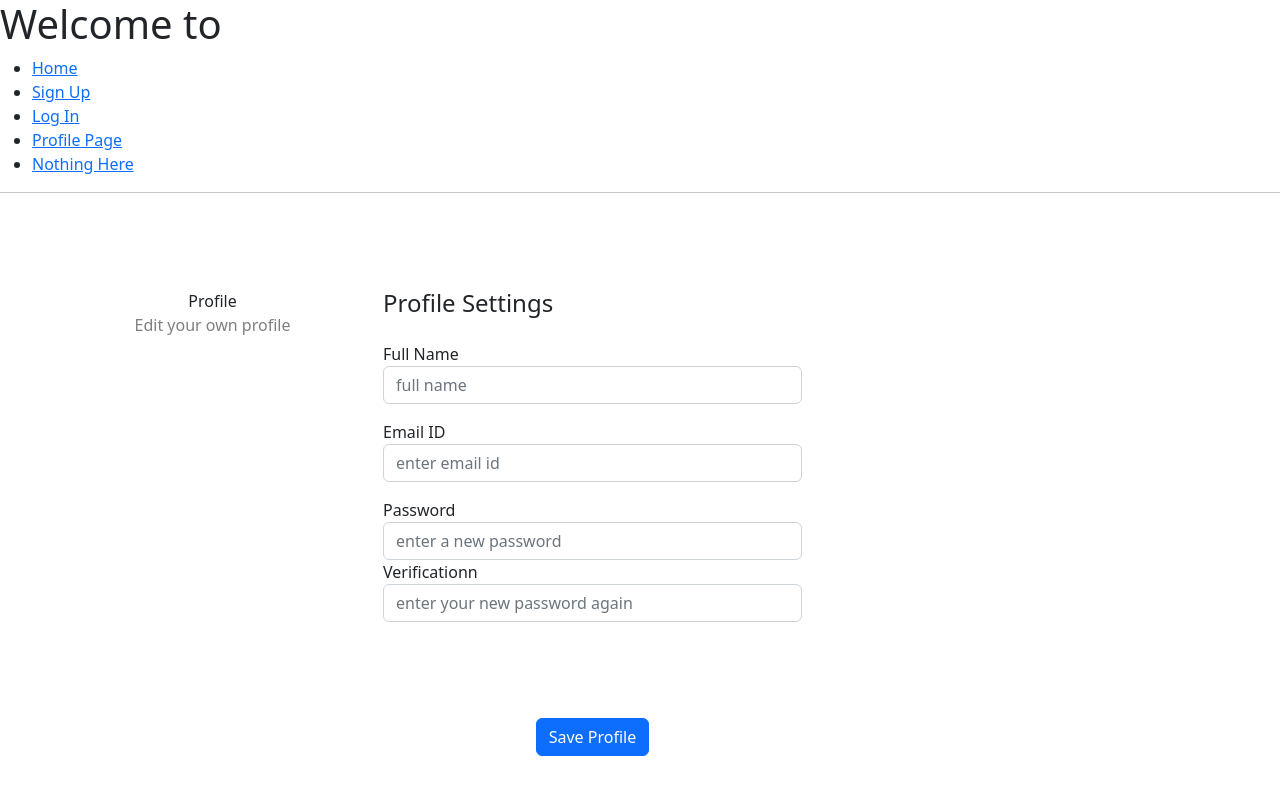
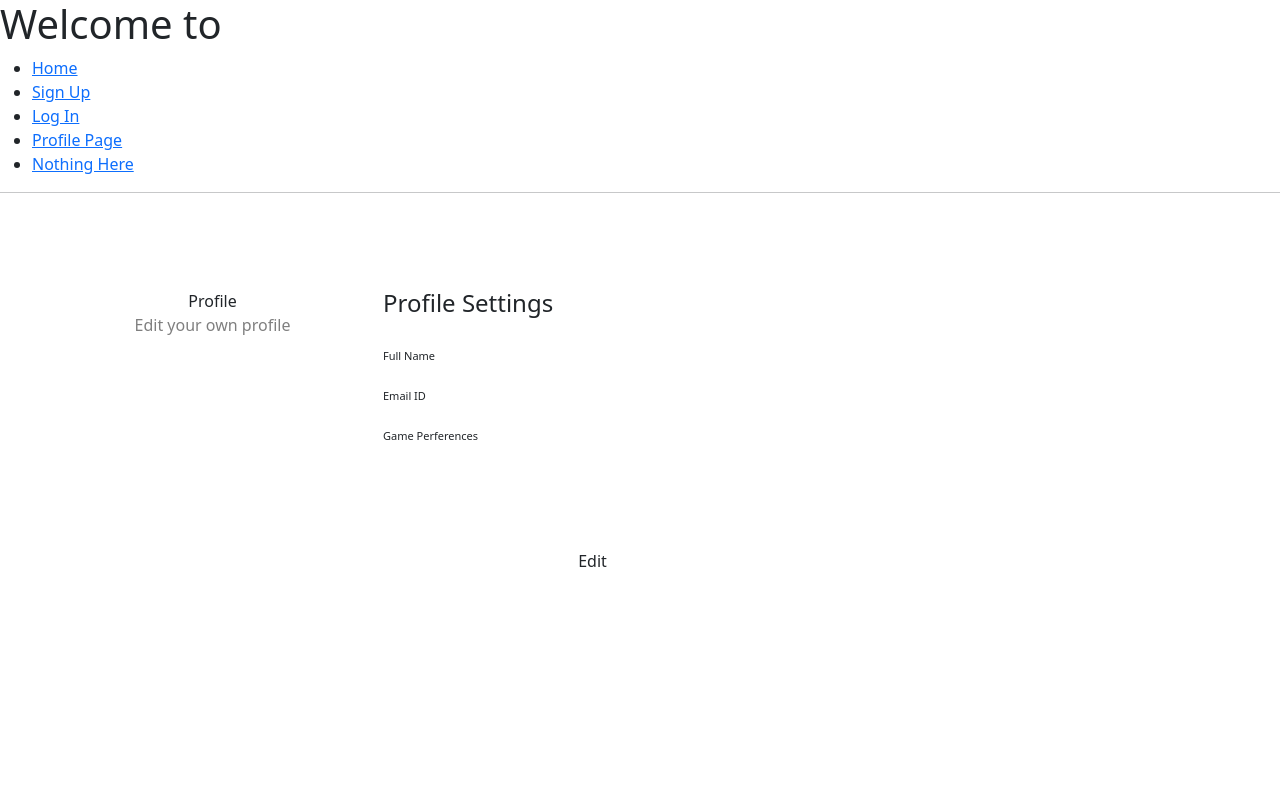
Before and after one commit to CSDS393-Team-Pandas/panda-games-collection, a React (Create React App) app in the folder client/: page /profile in a window 1280 px wide. Shown: the top 794 px of the page. Built offline with nearby package versions, Linux system fonts and the light colour scheme.

Commit message:
Edit and display

```diff
--- a/client/src/App.js
+++ b/client/src/App.js
@@ -4,7 +4,9 @@ import { Routes, Route, Outlet, Link } from "react-router-dom";
 import "bootstrap/dist/css/bootstrap.min.css";
 import SignUp from "./components/auth/SignUp";
 import Home from "./components/auth/Home";
-import Profile from "./components/auth/Profile";
+import ProfileEdit from "./components/auth/ProfileEdit";
+import ProfileDisplay from "./components/auth/ProfileDisplay";
+import Error from "./components/auth/Error";
 
 function App() {
   return (
@@ -15,7 +17,9 @@ function App() {
         <Route path="/" element={<Layout />}>
         <Route path="signup" element={<SignUp />} />
         <Route path="/" element={<Home />} />
-        <Route path="profile" element={<Profile />} />
+        <Route path="profile" element={<ProfileDisplay />} />
+        <Route path="profileEdit" element={<ProfileEdit />} />
+        <Route path="*" element={<Error />} />
         </Route>
       </Routes>
     </div>
--- /dev/null
+++ b/client/src/components/auth/Error.js
@@ -0,0 +1,11 @@
+import { Link } from "react-router-dom";
+
+const Error = () => {
+  return (
+    <section className='section'>
+      <h2>404</h2>
+      <p>Page Not Found</p>
+    </section>
+  );
+};
+export default Error;
--- a/client/src/components/auth/Profile.js
+++ /dev/null
@@ -1,39 +0,0 @@
-const Profile = () => {
-  return (
-<div class="container rounded bg-white mt-5 mb-5">
-<div class="row">
-    <div class="col-md-3 border-right">
-        <div class="d-flex flex-column align-items-center text-center p-3 py-5">
-            <span class="font-weight-bold">Profile</span>
-            <span class="text-black-50">Edit your own profile</span><span> </span></div>
-    </div>
-    <div class="col-md-5 border-right">
-        <div class="p-3 py-5">
-            <div class="d-flex justify-content-between align-items-center mb-3">
-                <h4 class="text-right">Profile Settings</h4>
-            </div>
-            <div class="row mt-2">
-                <div class="col-md-12"><label class="labels">Full Name</label><input type="text" class="form-control" placeholder="full name" value=""></input></div>
-            </div>
-            <div class="row mt-3">
-                <div class="col-md-12">
-                    <label class="labels">Email ID</label><input type="text" class="form-control" placeholder="enter email id" value=""></input></div>
-            </div>
-            <div class="row mt-3">
-                <div class="col-md-12">
-                    <label class="labels">Password</label><input type="text" class="form-control" placeholder="enter a new password" value=""></input>
-                </div>
-                <div class="col-md-12">
-                    <label class="labels">Verificationn</label><input type="text" class="form-control" placeholder="enter your new password again" value=""></input>
-                </div>
-            </div>
-        </div>
-            <div class="mt-5 text-center">
-                <button class="btn btn-primary profile-button" type="button">Save Profile</button>
-            </div>
-    </div>
-    </div>
-</div>
-)
-};
-export default Profile;
--- /dev/null
+++ b/client/src/components/auth/ProfileDisplay.js
@@ -0,0 +1,41 @@
+import { Link } from "react-router-dom";
+
+const ProfileDisplay = () => {
+    return (
+  <div class="container rounded bg-white mt-5 mb-5">
+  <div class="row">
+      <div class="col-md-3 border-right">
+          <div class="d-flex flex-column align-items-center text-center p-3 py-5">
+              <span class="font-weight-bold">Profile</span>
+              <span class="text-black-50">Edit your own profile</span><span> </span></div>
+      </div>
+      <div class="col-md-5 border-right">
+          <div class="p-3 py-5">
+              <div class="d-flex justify-content-between align-items-center mb-3">
+                  <h4 class="text-right">Profile Settings</h4>
+              </div>
+              <div class="row mt-2">
+                  <div class="col-md-12"><label class="labels">Full Name</label></div>
+              </div>
+              <div class="row mt-3">
+                  <div class="col-md-12">
+                      <label class="labels">Email ID</label></div>
+              </div>
+              <div class="row mt-3">
+                  <div class="col-md-12">
+                      <label class="labels">Game Perferences</label>
+                  </div>
+              </div>
+          </div>
+              <div class="mt-5 text-center">
+                 <Link to='/ProfileEdit' className="btn">
+                        Edit
+                 </Link>
+              </div>
+      </div>
+      </div>
+  </div>
+  )
+  };
+
+  export default ProfileDisplay;
--- /dev/null
+++ b/client/src/components/auth/ProfileEdit.js
@@ -0,0 +1,54 @@
+import { Link } from "react-router-dom";
+
+const ProfileEdit = () => {
+  return (
+    <div class="container rounded bg-white mt-5 mb-5">
+    <div class="row">
+        <div class="col-md-3 border-right">
+            <div class="d-flex flex-column align-items-center text-center p-3 py-5">
+                <span class="font-weight-bold">Profile</span>
+                <span class="text-black-50">Edit your own profile</span><span> </span></div>
+        </div>
+        <div class="col-md-5 border-right">
+            <div class="p-3 py-5">
+                <div class="d-flex justify-content-between align-items-center mb-3">
+                    <h4 class="text-right">Profile Settings</h4>
+                </div>
+                <div class="row mt-2">
+                    <div class="col-md-12"><label class="labels">Full Name</label><input type="text" class="form-control" placeholder="full name" value=""></input></div>
+                </div>
+                <div class="row mt-3">
+                    <div class="col-md-12">
+                        <label class="labels">Email ID</label><input type="text" class="form-control" placeholder="enter email id" value=""></input></div>
+                </div>
+                <div class="row mt-3">
+                    <div class="col-md-12">
+                        <label class="labels">Password</label><input type="text" class="form-control" placeholder="enter a new password" value=""></input>
+                    </div>
+                    </div>
+                <div class="row mt-3">
+                    <div class="col-md-12">
+                        <label class="labels">Verificationn</label><input type="text" class="form-control" placeholder="enter your new password again" value=""></input>
+                    </div>
+                </div>
+                <div class="row mt-3">
+                    <div class="col-md-12">
+                        <label class="labels">Game Perferences</label>
+                        <input type="text" class="form-control" placeholder="enter your new password again" value="">
+
+                        </input>
+                    </div>
+                </div>
+            </div>
+                <div class="mt-5 text-center">
+                <Link to='/Profile' className="btn">
+                            Save Profile
+                    </Link>
+                </div>
+        </div>
+        </div>
+    </div>
+)
+};
+
+export default ProfileEdit;
--- a/client/src/index.css
+++ b/client/src/index.css
@@ -11,3 +11,78 @@ code {
   font-family: source-code-pro, Menlo, Monaco, Consolas, 'Courier New',
     monospace;
 }
+
+
+body {
+  background: rgb(99, 39, 120)
+}
+
+.form-control:focus {
+  box-shadow: none;
+  border-color: #BA68C8
+}
+
+.profile-button {
+  background: rgb(99, 39, 120);
+  box-shadow: none;
+  border: none
+}
+
+.profile-button:hover {
+  background: #682773
+}
+
+.profile-button:focus {
+  background: #682773;
+  box-shadow: none
+}
+
+.profile-button:active {
+  background: #682773;
+  box-shadow: none
+}
+
+.back:hover {
+  color: #682773;
+  cursor: pointer
+}
+
+.labels {
+  font-size: 11px
+}
+
+.add-experience:hover {
+  background: #BA68C8;
+  color: #fff;
+  cursor: pointer;
+  border: solid 1px #BA68C8
+}
+
+.btn {
+  cursor: pointer;
+  color: var(--white);
+  background: var(--primary-500);
+  border: transparent;
+  border-radius: var(--borderRadius);
+  letter-spacing: var(--letterSpacing);
+  padding: 0.375rem 0.75rem;
+  box-shadow: var(--shadow-1);
+  transition: var(--transition);
+  text-transform: capitalize;
+  display: inline-block;
+}
+.btn:hover {
+  background: var(--primary-700);
+  box-shadow: var(--shadow-3);
+}
+.btn-hipster {
+  color: var(--primary-500);
+  background: var(--primary-200);
+}
+.btn-hipster:hover {
+  color: var(--primary-200);
+  background: var(--primary-700);
+}
+.btn-block {
+  width: 100%;
+}
--- a/package.json
+++ b/package.json
@@ -30,8 +30,10 @@
     "dotenv": "^16.0.3",
     "express": "^4.18.2",
     "is-empty": "^1.2.0",
+    "mdbreact": "^5.2.0",
     "mongoose": "^6.7.1",
     "nodemon": "^2.0.20",
+    "react-bootstrap": "^2.6.0",
     "react-router-dom": "^6.4.3",
     "react-scripts": "^5.0.1",
     "tar": "^6.1.12",
```
Also changed, not shown: 1 other file (tests, documents, lock files or other folders).
